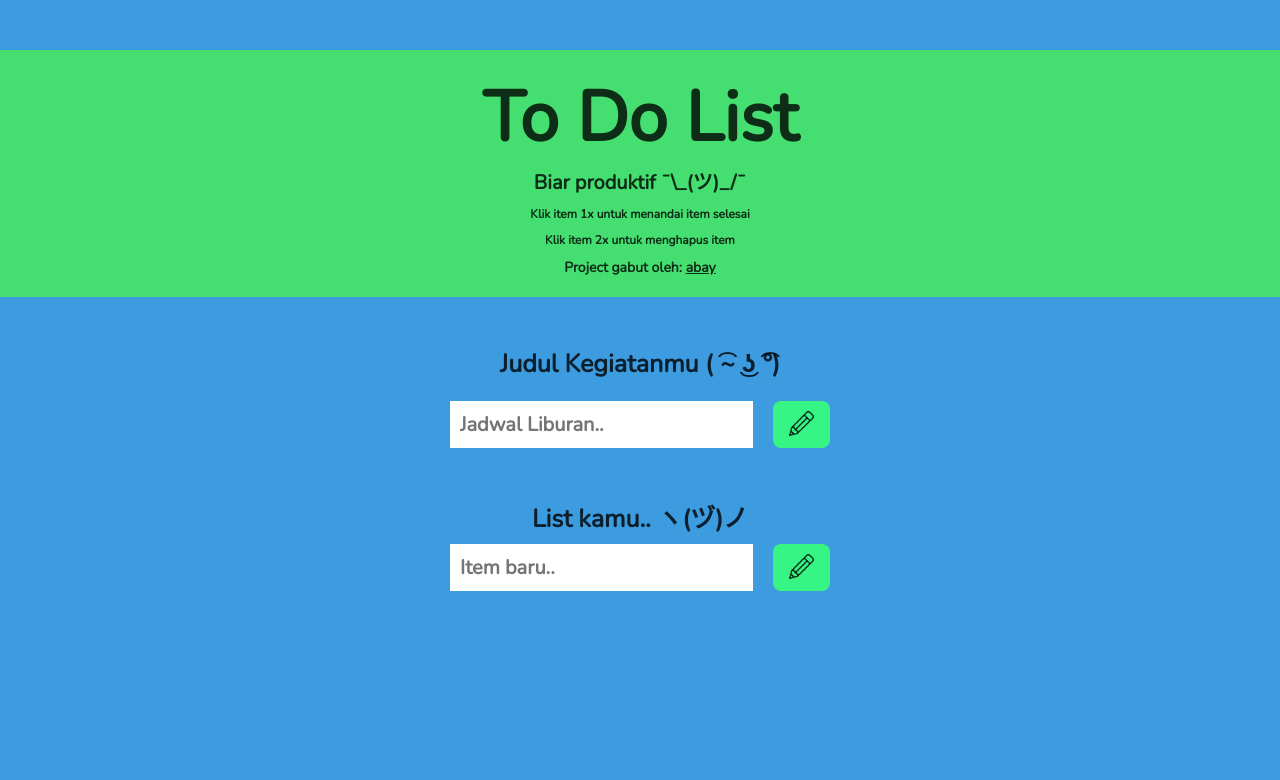
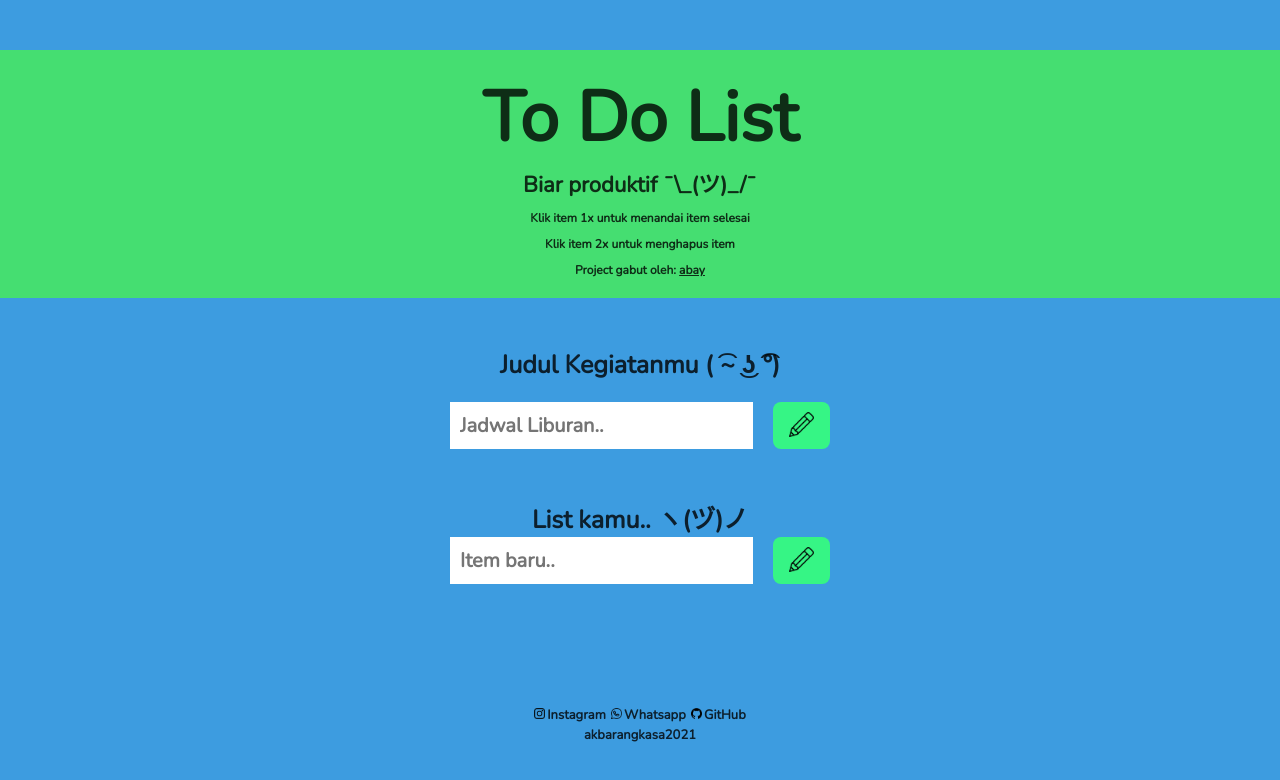
Before and after one commit to abay-2002/project-to-do-list, a plain HTML site: page index.html in a window 1280 px wide. Drawn offline with nearby package versions, Linux system fonts and the light colour scheme.

Commit message:
project selesai? :D akbarangkasa 2021

```diff
--- a/index.html
+++ b/index.html
@@ -11,7 +11,7 @@
 <body>
 	<header>
 		<p id="judul">To Do List</p>
-		<p>Biar produktif ¯\_(ツ)_/¯</p>
+		<p id="slogan">Biar produktif ¯\_(ツ)_/¯</p>
 		<p class="petunjuk">Klik item 1x untuk menandai item selesai</p>
 		<p class="petunjuk">Klik item 2x untuk menghapus item</p>
 		<p id="desc">Project gabut oleh: <a href="http://akbarangkasa.com/" target="blank">abay</a> </p>
@@ -41,12 +41,18 @@
 			</ul>
 		</section> -->
 	</div>
-<!-- 	<footer>
-		Akbar Angkasa 2021
-		<ul>
-			<li><a href=""></a></li>
-		</ul>
-	</footer> -->
+	<footer>
+		<div id="footerDetail">
+			<ul>
+				<li><a href="https://www.instagram.com/angkasa_akbar/" target="blank"><img src="assets/contactlogo/logoig.png"><span>Instagram</span></a></li>
+				<li><a href="https://wa.me/6282297008375/?text=Hallo%20Akbar%20Angkasa" target="blank"><img src="assets/contactlogo/whatsapplogo.png"><span>Whatsapp</span></a></li>
+				<li><a href="https://github.com/abay-2002" target="blank"><img src="assets/contactlogo/githublogo.png"><span>GitHub</span></a></li>
+			</ul>
+		</div>
+		<div id="copyrightWrapper">
+			<h5>akbarangkasa2021</h5>
+		</div>
+	</footer>
 <script src="script.js"></script>
 </body>
 </html>
--- a/script.js
+++ b/script.js
@@ -1,5 +1,5 @@
-alert('wow you clicked this link :D');
-alert('Thanks.. (人 ◕ω◕)');
+// alert('wow you clicked this link :D');
+// alert('Thanks.. (人 ◕ω◕)');
 // input
 const tombolJudul = document.getElementById('beriJudul');
 tombolJudul.addEventListener('click',function(){
--- a/style.css
+++ b/style.css
@@ -16,7 +16,6 @@ body {
 h3 {
 	margin: auto;
 	margin-top: 50px;
-	margin-bottom: 8px;
 	font-size: 25px;
 	text-align: center;
 }
@@ -33,24 +32,29 @@ header #judul {
 	font-size: 70px;
 }
 
+header #slogan {
+	font-size: 22px;
+}
+
+/*petunjuk*/
+header .petunjuk {
+	font-size: 12px;
+	margin-top: 10px;
+	margin-bottom: 10px;
+}
+
 header p {
 	margin: auto;
 }
 
 header #desc {
-	font-size: 14px;
+	font-size: 12px;
 }
 
 header #desc a {
-	font-size: 14px;
+	font-size: 12px;
 }
 
-/*petunjuk*/
-.petunjuk {
-	font-size: 12px;
-	margin-top: 10px;
-	margin-bottom: 10px;
-}
 /*penutup petunjuk*/
 /*beri judul*/
 /*main*/
@@ -647,9 +651,50 @@ section ul .aktivitas .gambarStatusToggle{
 }
 /*penutup section kegiatan*/
 
+/*footer*/
 footer {
+	padding: 15px;
+}
+
+footer #footerDetail {
+	display: block;
+	margin: 0;
+/*	background-color: green;
+*/	text-align: center;
+	margin-top: 100px;
+}
+
+footer ul {
 	text-align: center;
 }
 
+footer ul li {
+	display: inline-block;
+}
+
+footer ul li a {
+	text-decoration: none;
+}
+
+footer ul li a img {
+	width: 11px;
+	margin-right: 2px;
+}
+
+footer ul li a span {
+	font-size: 13px;
+}
+
+footer #copyrightWrapper {
+	display: block;
+}
+
+footer #copyrightWrapper h5{
+/*	background-color: red;
+*/	text-align: center;
+	font-size: 13px;
+}
+
+
 
 /*semua code diatas diabuat oleh akbar angkasa, instagram: @angkasa_akbar github:https://github.com/abay-2002 website: akbarangkasa.com*/
```
